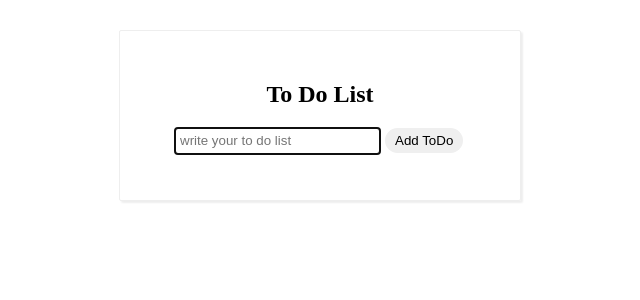
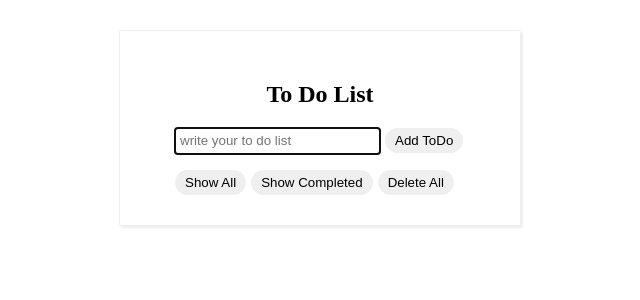
Before and after one commit to biio-front/todo_with_react, a React (Create React App) app: page / in a window 1280 px wide. Shown: the top 300 px of the page, without its empty margins (320-960 px from the left). Built offline with nearby package versions, Linux system fonts and the light colour scheme.

Commit message:
fix complete error and add buttons

```diff
--- a/src/App.js
+++ b/src/App.js
@@ -2,21 +2,27 @@ import { useCallback, useState } from 'react';
 import styled from 'styled-components';
 import TodoForm from 'components/TodoForm';
 import TodoList from 'components/TodoList';
+import { StyleButton } from 'style/button';
 
 const App = () => {
+  const [id, setId] = useState(1);
   const [todos, setTodos] = useState([]);
+  const [selectAll, setSelectAll] = useState(true);
+  const [selectComplete, setSelectComplete] = useState(false);
 
   const onCreate = useCallback(
     (content) => {
       const todo = {
+        id,
         content,
         complete: false,
       };
       const _todos = [...todos];
       _todos.push(todo);
       setTodos(_todos);
+      setId((prev) => prev + 1);
     },
-    [todos],
+    [todos, id],
   );
 
   const onEdit = useCallback(
@@ -33,7 +39,8 @@ const App = () => {
   );
 
   const onComplete = useCallback(
-    (i, isCompleted) => {
+    (id, isCompleted) => {
+      const i = todos.findIndex((todo) => todo.id === id);
       const _todos = [...todos];
       _todos[i] = { ..._todos[i], complete: isCompleted };
       setTodos(_todos);
@@ -43,28 +50,44 @@ const App = () => {
 
   const onRemove = useCallback(
     (i) => {
-      const _todos = [...todos].filter((todo, j) => j !== i);
+      const _todos = [...todos].filter((todo) => todo.id !== i);
       setTodos(_todos);
     },
     [todos],
   );
+
+  const onSelectAll = useCallback(() => setSelectAll(true), []);
+  const onSelectIsComplete = useCallback(() => {
+    setSelectAll(false);
+    setSelectComplete((prev) => !prev);
+  }, []);
+  const onAllRemove = useCallback(() => setTodos([]), []);
 
   return (
     <s.toDoList>
       <h1>To Do List</h1>
       <TodoForm onCreate={(content) => onCreate(content)} />
       <ul>
-        {todos.map((todo, i) => (
+        {(selectAll
+          ? todos
+          : todos.filter((todo) => (selectComplete ? todo.complete : !todo.complete))
+        ).map((todo, i) => (
           <TodoList
             todo={todo}
             key={i}
-            id={i}
             onEdit={(i, content) => onEdit(i, content)}
             onRemove={(i) => onRemove(i)}
             onComplete={(i, isCompleted) => onComplete(i, isCompleted)}
           />
         ))}
       </ul>
+      <div>
+        <StyleButton onClick={onSelectAll}>Show All</StyleButton>
+        <StyleButton onClick={onSelectIsComplete}>
+          {selectComplete ? 'Show Uncompleted' : 'Show Completed'}
+        </StyleButton>
+        <StyleButton onClick={onAllRemove}>Delete All</StyleButton>
+      </div>
     </s.toDoList>
   );
 };
--- a/src/components/TodoForm.js
+++ b/src/components/TodoForm.js
@@ -3,6 +3,7 @@ import PropTypes from 'prop-types';
 import styled from 'styled-components';
 import useInput from 'hooks/useInput';
 import { StyleWirteInput } from 'style/input';
+import { StyleButton } from 'style/button';
 
 const TodoForm = ({ onCreate }) => {
   const [text, onChangeText, setText] = useInput('');
@@ -26,7 +27,7 @@ const TodoForm = ({ onCreate }) => {
         onChange={onChangeText}
         autoFocus
       />
-      <button onSubmit={onSubmit}>Add ToDo</button>
+      <StyleButton onSubmit={onSubmit}>Add ToDo</StyleButton>
     </s.form>
   );
 };
@@ -39,11 +40,4 @@ export default TodoForm;
 const s = {};
 s.form = styled.form`
   margin-left: 5px;
-  & button {
-    padding: 5px 10px;
-    border: none;
-    border-radius: 20px;
-    margin-left: 5px;
-    cursor: pointer;
-  }
 `;
--- a/src/components/TodoList.js
+++ b/src/components/TodoList.js
@@ -4,16 +4,14 @@ import { useCallback, useState } from 'react';
 import { StyleWirteInput } from 'style/input';
 import styled from 'styled-components';
 
-const TodoList = ({ todo: { complete, content }, id, onRemove, onEdit, onComplete }) => {
+const TodoList = ({ todo: { id, complete, content }, onRemove, onEdit, onComplete }) => {
   const [isEdit, setIsEdit] = useState(false);
-  const [isChecked, setIsChecked] = useState(complete);
   const [editText, onChangeEditText] = useInput(content);
 
   const onCheck = useCallback(
     (e) => {
       const { checked } = e.target;
       onComplete(id, checked);
-      setIsChecked(checked);
     },
     [id, onComplete],
   );
@@ -42,8 +40,8 @@ const TodoList = ({ todo: { complete, content }, id, onRemove, onEdit, onComplet
 
   return (
     <s.li>
-      <form className={isChecked ? 'checked' : null}>
-        <input type="checkbox" onChange={onCheck} />
+      <form className={complete ? 'checked' : null}>
+        <input type="checkbox" onChange={onCheck} checked={complete} />
         {isEdit ? (
           <StyleWirteInput
             value={editText}
@@ -67,8 +65,8 @@ TodoList.propTypes = {
   todo: PropTypes.shape({
     content: PropTypes.string.isRequired,
     complete: PropTypes.bool.isRequired,
+    id: PropTypes.number.isRequired,
   }).isRequired,
-  id: PropTypes.number.isRequired,
   onRemove: PropTypes.func.isRequired,
   onEdit: PropTypes.func.isRequired,
 };
--- /dev/null
+++ b/src/style/button.js
@@ -0,0 +1,11 @@
+const { default: styled } = require('styled-components');
+
+const StyleButton = styled.button`
+  padding: 5px 10px;
+  border: none;
+  border-radius: 20px;
+  margin-left: 5px;
+  cursor: pointer;
+`;
+
+export { StyleButton };
```
